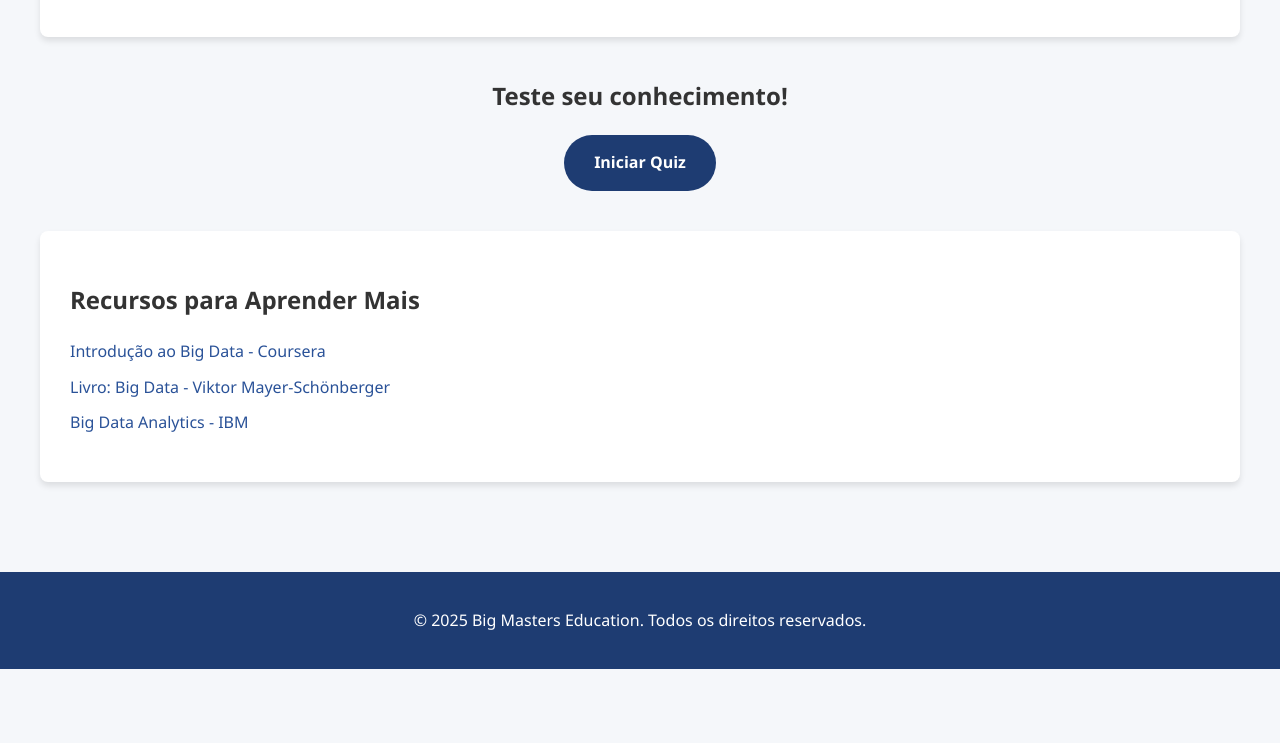
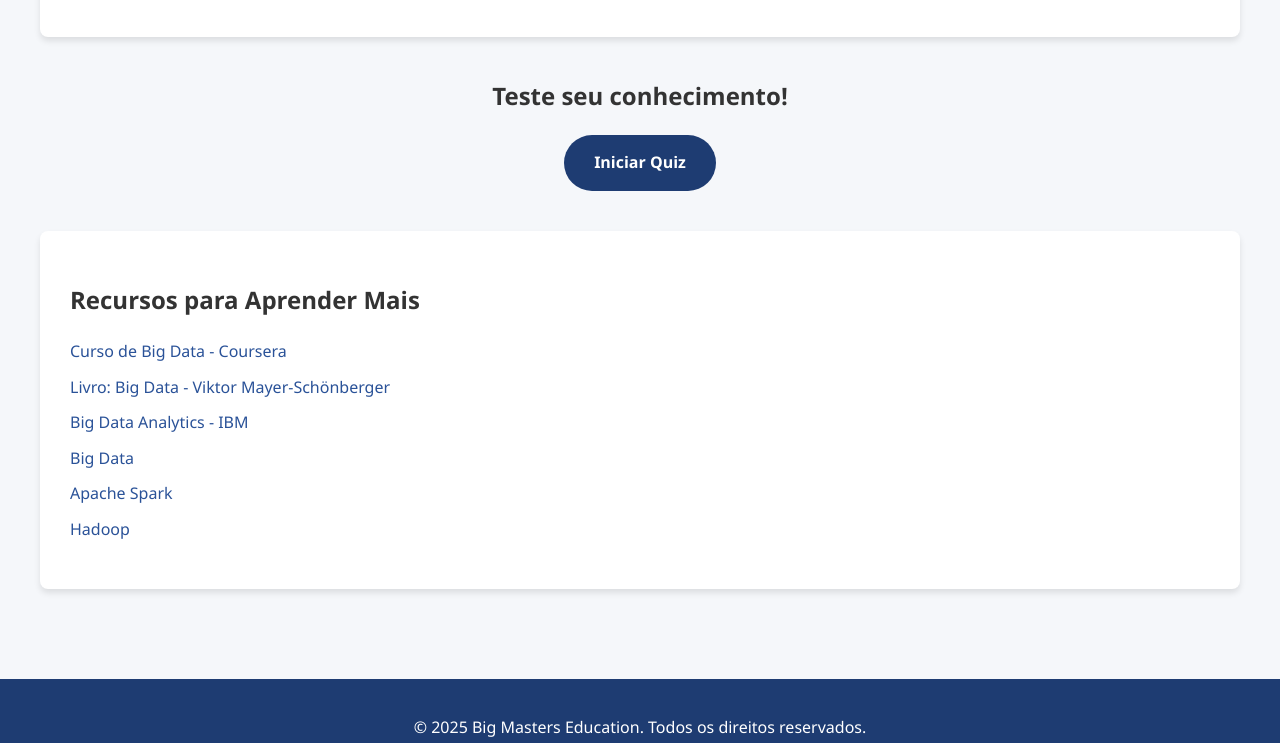
Before and after one commit to Kkalel345/Site-Quiz, a plain HTML site: page index.html in a window 1280 px wide. Shown: the part 523-1266 px from the top of the page. Before the commit the page ends 1192 px from the top, so only its background shows below. Drawn offline with Linux system fonts and the light colour scheme.

Commit message:
adicionar links

```diff
--- a/css/style.css
+++ b/css/style.css
@@ -276,4 +276,5 @@ button:disabled {
     #results-pagination span {
         font-size: 0.9rem;
     }
+
 }
--- a/index.html
+++ b/index.html
@@ -45,9 +45,12 @@
         <section class="resources">
             <h2>Recursos para Aprender Mais</h2>
             <ul>
-                <li><a href="https://www.coursera.org/learn/big-data-introduction" target="_blank">Introdução ao Big Data - Coursera</a></li>
+                <li><a href="https://www.coursera.org/learn/big-data-introduction" target="_blank">Curso de Big Data - Coursera</a></li>
                 <li><a href="https://www.amazon.com.br/Reinventing-Capitalism-Age-Big-Data/dp/046509368X" target="_blank">Livro: Big Data - Viktor Mayer-Schönberger</a></li>
                 <li><a href="https://www.ibm.com/br-pt/analytics/big-data-analytics" target="_blank">Big Data Analytics - IBM</a></li>
+                <li><a href="https://www.oracle.com/br/big-data/what-is-big-data/" target="_blank">Big Data</a></li>
+                <li><a href="https://aws.amazon.com/pt/what-is/apache-spark/" target="_blank">Apache Spark</a></li>
+                <li><a href="https://cloud.google.com/learn/what-is-hadoop?hl=pt-BR" target="_blank">Hadoop</a></li>
             </ul>
         </section>
 
```
